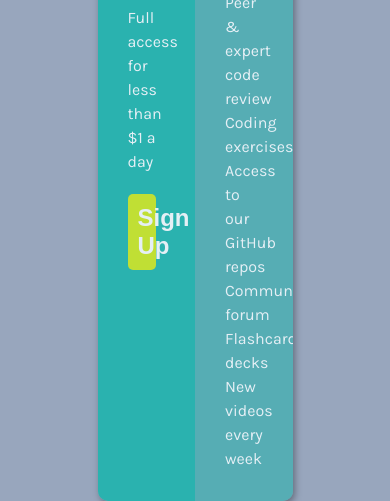
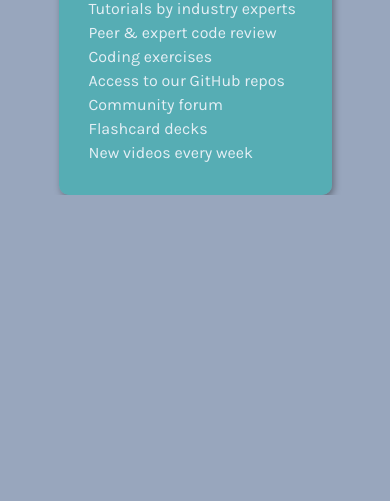
Before and after one commit to Oliver5716/frontend-pricing-card, a plain HTML site: page index.html in a window 390 px wide. Shown: the part 776-1277 px from the top of the page. After the commit the page ends 971 px from the top, so only its background shows below. Drawn offline with Linux system fonts and the light colour scheme.

Commit message:
add mediaqueries for 600px and below

```diff
--- a/style.css
+++ b/style.css
@@ -114,3 +114,24 @@ ul {
     color: var(--primary);
     margin-top: 15px;
 }
+
+/* when screen is less than 600px */
+@media screen and (max-width: 600px) {
+    body {
+        width: 70%;
+    }
+
+    .bottom-section {
+        display: flex;
+        flex-flow: column nowrap;
+    }
+
+    .bottom-left-section,
+    .bottom-right-section {
+        width: 100%;
+    }
+
+    .button {
+        width: 70%;
+    }
+}
```
